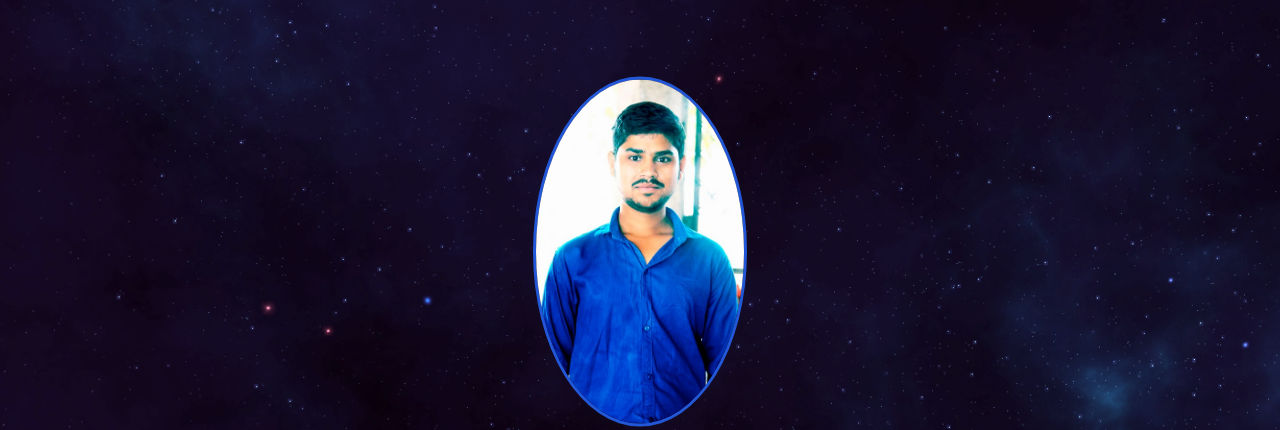
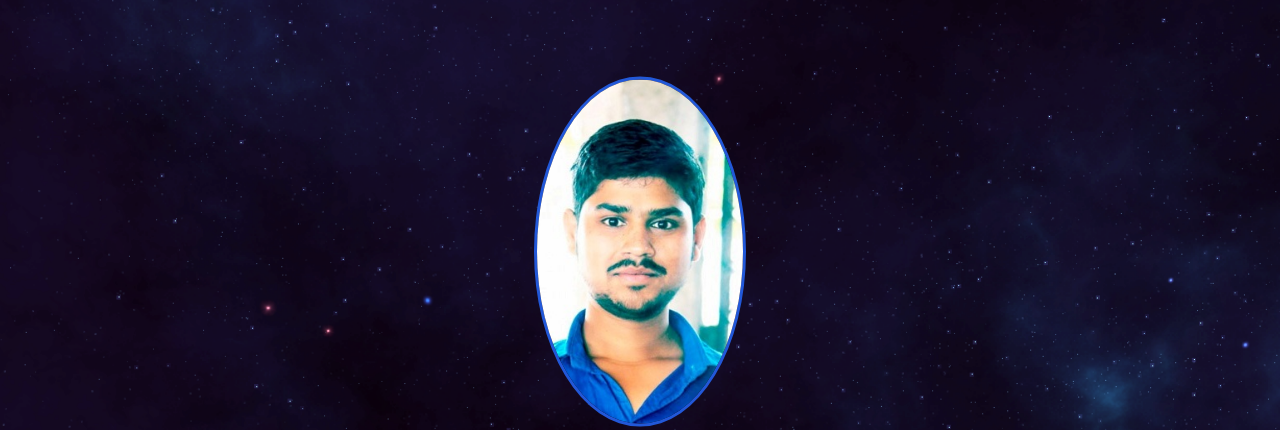
Before and after one commit to rockzshiva99/rockzshiva99.gitub.io, a plain HTML site: page index.html in a window 1280 px wide. Shown: the part 53-483 px from the top of the page. Drawn offline with nearby package versions, Linux system fonts and the light colour scheme; some packages are replaced by stand-ins of ours; a script that the page names is missing; a web font is replaced by a local one.

Commit message:
Update index.html

```diff
--- a/index.html
+++ b/index.html
@@ -94,7 +94,7 @@ Personal Website,
     <header class="header-backgrnd" data-stellar-background-ratio="0.5" style="background-image: url('./images/dark-universe-background.png');">
         <div class="header-content">
             <div class="header-content-inner">
-                <img src="images/portrait.jpg" alt="Portrait of me" class="img-responsive img-circle" style="display:block; height: 350px; margin-left:auto; margin-right:auto; border: 3px solid #2258d8; margin-bottom:9px;" >
+                <img src="images/portraitss.jpg" alt="Portrait of me" class="img-responsive img-circle" style="display:block; height: 350px; margin-left:auto; margin-right:auto; border: 3px solid #2258d8; margin-bottom:9px;" >
                 <h1 id="homeHeading" style="background: transparent;">Hello,</h1>
                 <p style="background: transparent;">I'm Shivam Sharma. I am Veeva Vault developer and Veeva Plateform certified administrator .</p>
                 <a href="https://www.linkedin.com/in/shivam-sharma-67a624147/" class="btn btn-primary btn-xl page-scroll">Visit my Linkedin Profile</a>
```
